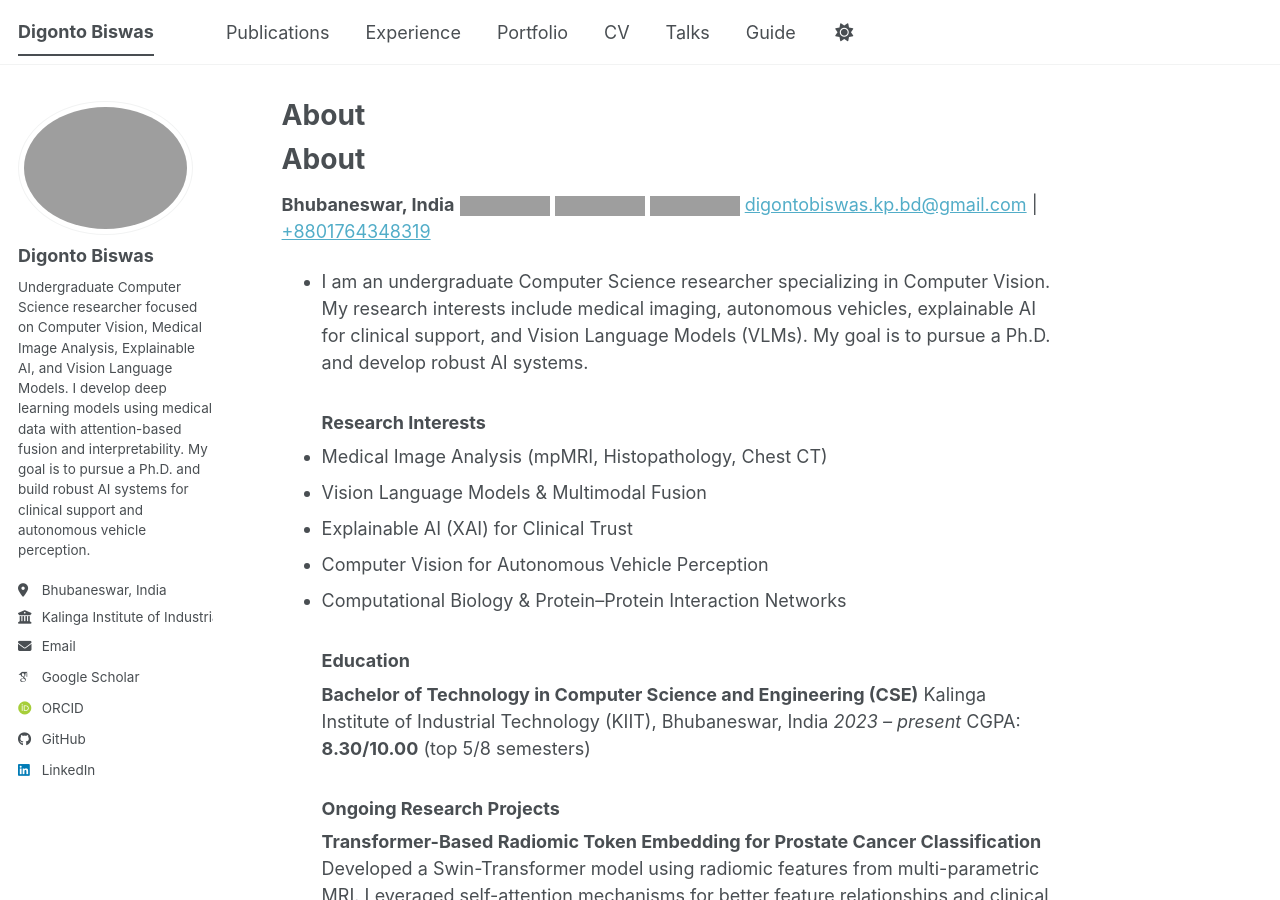
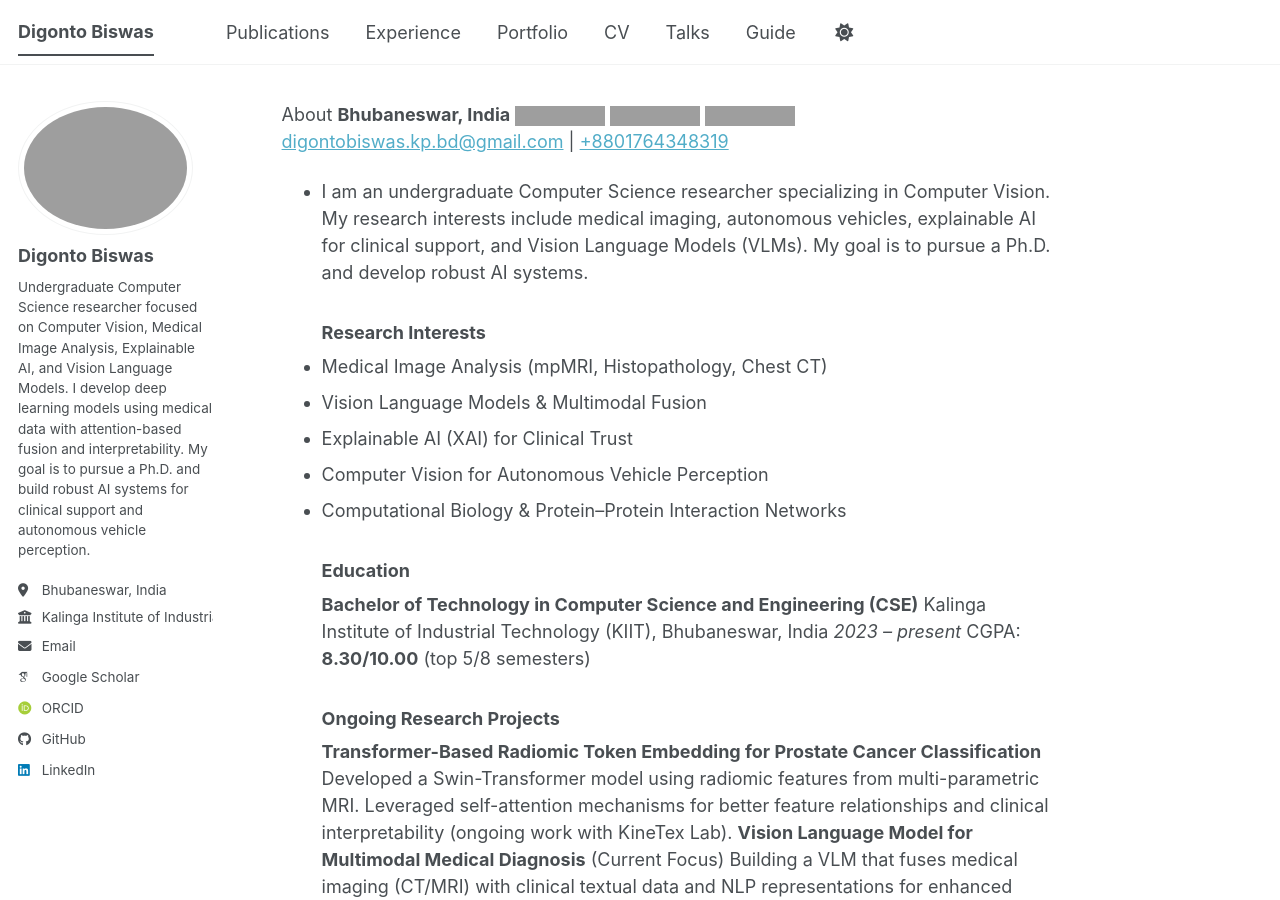
Before and after one commit to digontobiswas/digontobiswas.github.io, a Jekyll site: the page built from _pages/about.md, in a window 1280 px wide and 900 px high. Built offline with Jekyll 4.4.1, drawn with Linux system fonts in a browser that asks for light colours; some web fonts are replaced; a script bundle is joined from its source files by our own code; library files that are not in the unit come from our copies; our own code applies the rules of GitHub Pages for plain Markdown files; grey boxes are pictures that could not be loaded.

Commit message:
Update about.md

```diff
--- a/_pages/about.md
+++ b/_pages/about.md
@@ -6,7 +6,7 @@ redirect_from:
   - /about/
   - /about.html
 ---
-# About
+About
 **Bhubaneswar, India**
 [![GitHub](https://img.shields.io/badge/GitHub-digontobiswas-black?style=flat&logo=github)](https://github.com/digontobiswas)
 [![Google Scholar](https://img.shields.io/badge/Google_Scholar-4285F4?style=flat&logo=google-scholar)](https://scholar.google.com/citations?user=cdnKCqMAAAAJ)
```
